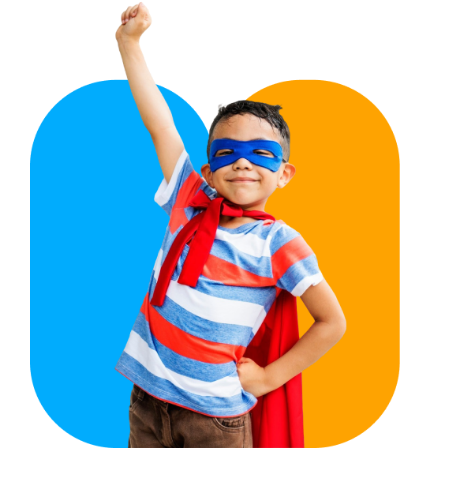
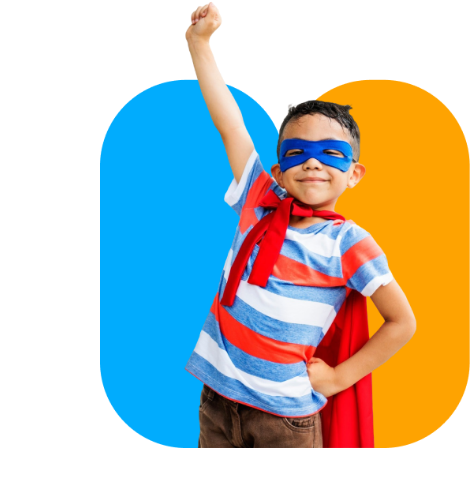
Before and after one commit to MASRUD2004/kids-school-assignment-2, a plain HTML site: page index.html in a window 390 px wide. Shown: the part 98-593 px from the top of the page, 470 px wide, since content can reach past the window. Drawn offline with Linux system fonts and the light colour scheme.

Commit message:
second commit

```diff
--- a/styles/school.css
+++ b/styles/school.css
@@ -244,7 +244,7 @@ social-icons{
 }
 @media screen and (max-width: 576px) {
     body{
-        margin: 30px;
+        margin: 30px 100px 20px ;
     }
     .heading-title, .heading-title, .nav-btn, .nav-items{
         display: none;
```
